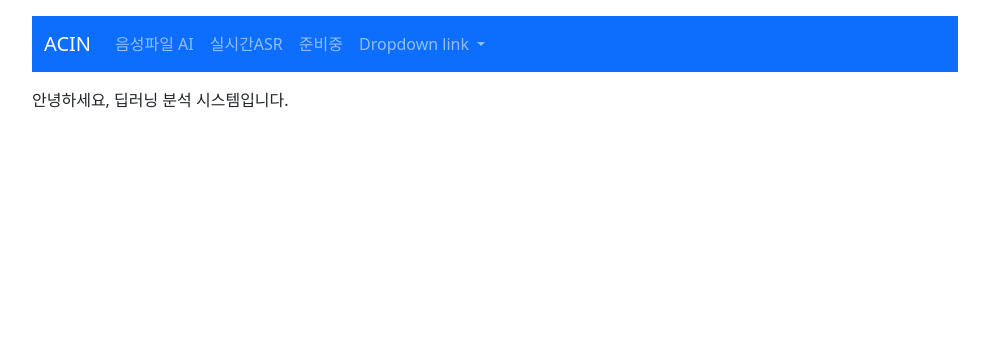
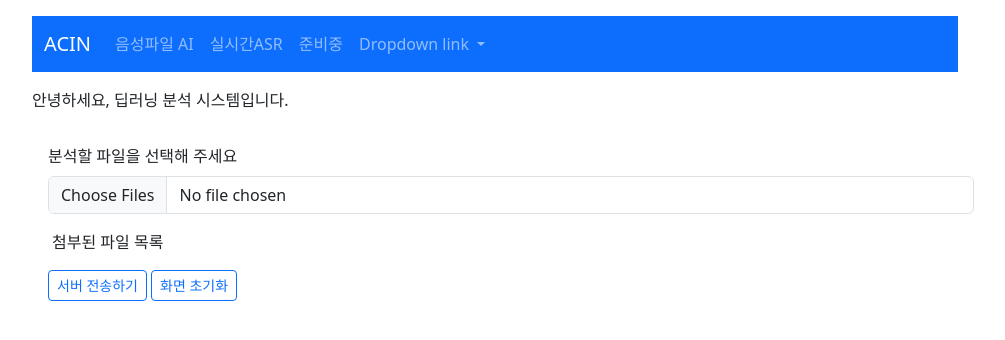
Before and after one commit to 00dbgpdnjs/asr, a Flask app: page /asr_file/ in a window 1280 px wide. Shown: the top 340 px of the page, without its empty margins (145-1150 px from the left). Run offline with Flask 3, Linux system fonts and the light colour scheme.

Commit message:
add asr_file.html for attaching audio file

```diff
--- /dev/null
+++ b/file_asr_no_socket/server/forms.py
@@ -0,0 +1,13 @@
+'''사용자 데이터(.mp3) 수신을 위한 form 정의'''
+
+from flask_wtf import FlaskForm
+from wtforms import MultipleFileField
+from wtforms.validators import DataRequired # 데이터가 있을 때만 보내주고, 없으면 에러 (분석할 음성 파일을 안보내서)
+
+class FileUploadForm(FlaskForm):
+    '''사용자로부터 파일을 전송받을 폼'''
+    # 1st: label
+    files = MultipleFileField(
+        '첨부파일',
+        validators=[DataRequired()]
+    )
--- a/file_asr_no_socket/server/templates/asr_file.html
+++ b/file_asr_no_socket/server/templates/asr_file.html
@@ -8,4 +8,69 @@
     </p>
 </div>
 
+<a href="#" class="btn btn-outline-primary btn-sm" id="new-task-btn" hidden>새로운 파일 처리</a>
+
+<!-- 파일 첨부 영역 -->
+<div class="row">
+    <div class="container m-3" id="attach_area">
+        <form method="post" enctype="multipart/form-data" id="form">
+            {{ form.csrf_token }}
+            <div class="mb-3">
+                <label for="formFile" class="form-label">
+                    분석할 파일을 선택해 주세요
+                </label>
+                <input class="form-control"
+                    type="file" id="formfile"
+                    onchange="add_file(this);"
+                    multiple>
+            </div>
+            <!-- 첨부된 파일을 화면에 시현 -->
+            <div class="mb-3 mx-1 row">
+                <div class="row" id="attached-file-list">
+                    첨부된 파일 목록
+                </div>
+                <div>
+                    <!-- 첨부된 파일 이름들... -->
+                    <div class="file-list"></div>
+                </div>
+            </div>
+            <a href="#" class="btn btn-outline-primary btn-sm" id="submit_files">서버 전송하기</a>
+            <a href="#" class="btn btn-outline-primary btn-sm" id="clear-content-btn">화면 초기화</a>
+        </form>
+    </div>
+</div>
+
+<!-- Progressbar 시현 영역 - upload -->
+<div class="container" id="p_par_area_upload" hidden>
+    <p>파일을 업로드 합니다 ^^, 잠시만 기다려 주세요</p>
+    <div class="spinner-grow text-primary" role="status">
+        <span class="sr-only"></span>
+    </div>
+</div>
+
+<!-- Progressbar 시현 영역 - server process -->
+<div class="container" id="p_par_area_process" hidden>
+    <p>업로드 완료!!!</p>
+    <p>서버 처리중입니다. 잠시만 기다려 주세요...</p>
+    <div class="spinner-grow text-danger" role="status">
+        <span class="sr-only"></span>
+    </div>
+</div>
+
+<!-- 서버 처리 결과 시현 영역 -->
+<div class="row" id="result_text_area" hidden>
+    <div>
+        <p>서버 처리 결과입니다.</p>
+    </div>
+    <div class="form-floating">
+        <textarea
+            class="form-control"
+            placeholder="나중에 필요하면 여기에 기록"
+            style="height: 300px;"
+            id="floatingTextarea2"></textarea>
+        <label for="floatingTextarea2" id="testarea_label">딥러닝 작업이 긑나면 여기에 결과가 출력됩니다.</label>
+    </div>
+</div>
+
+
 {% endblock %}
--- a/file_asr_no_socket/server/views/asr_file_views.py
+++ b/file_asr_no_socket/server/views/asr_file_views.py
@@ -2,10 +2,15 @@ from flask import (
     Blueprint,
     render_template,
 )
+from server.forms import FileUploadForm
 
 bp = Blueprint('asr_file', __name__, url_prefix='/asr_file')
 
 @bp.route('/') # / = /asr_file
 def index():
     '''메인 페이지'''
-    return render_template('asr_file.html')
+    form = FileUploadForm()
+    return render_template(
+        'asr_file.html',
+        form=form, # 파라미터명을 asr_file.html에 form.csrf_token 즉 form과 똑같이
+    )
```
